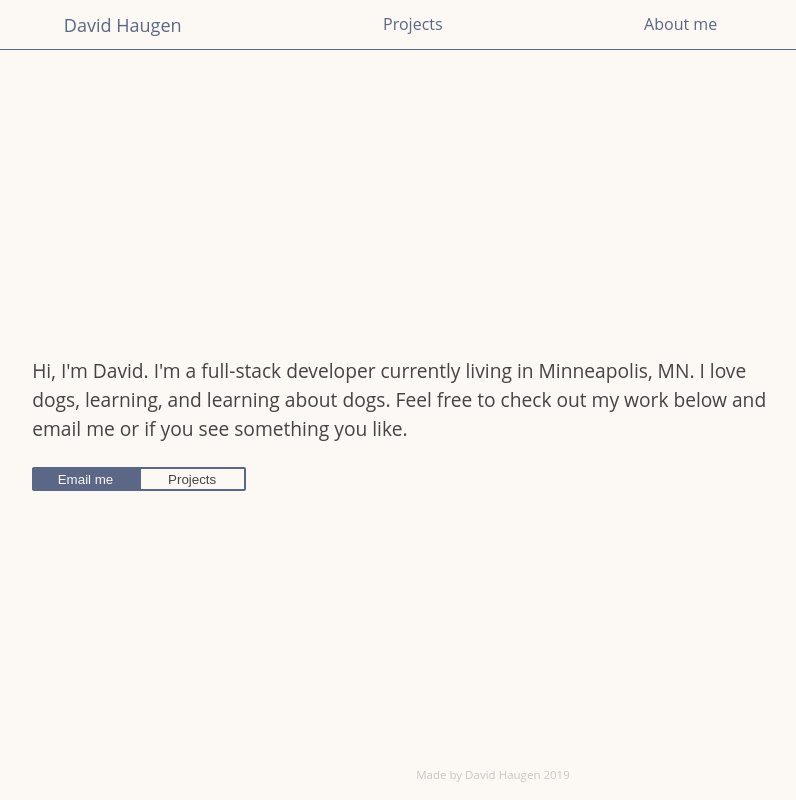
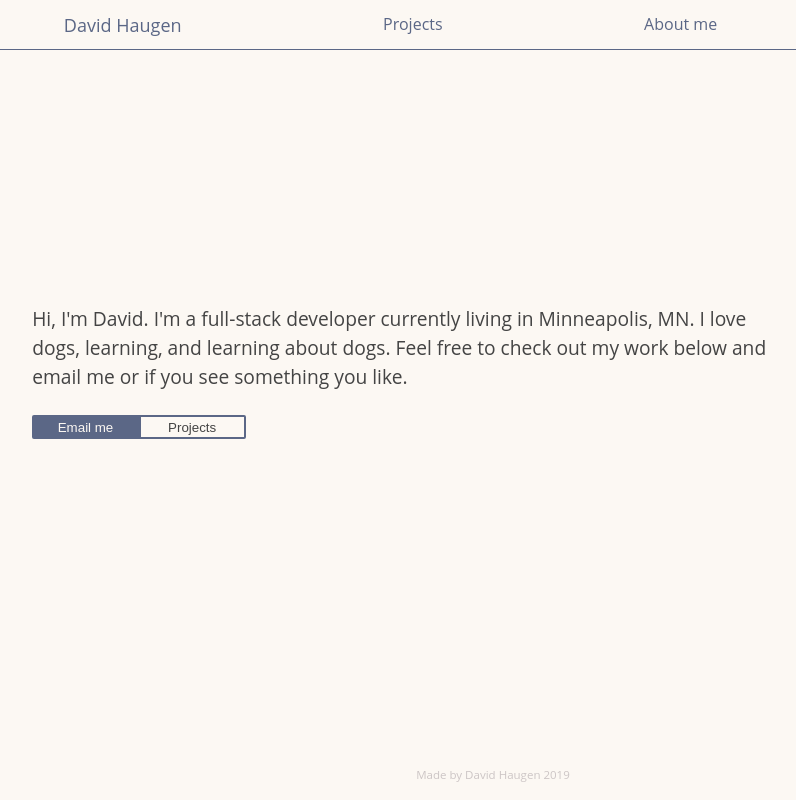
Before and after one commit to DavidHaugen/portfolio, a React (Create React App) app: page / in a window 1280 px wide. Shown: the whole page, without its empty margins (227-1023 px from the left). Built offline with nearby package versions, Linux system fonts and the light colour scheme.

Commit message:
adjust positioning of home section

```diff
--- a/src/App.css
+++ b/src/App.css
@@ -66,6 +66,10 @@ section{
   font-family: 'Open Sans', sans-serif;
   padding-left: 1em;
   padding-right: 1em;
+}
+
+section.home{
+  padding-bottom: 13vh;
 }
 
 body {
```
